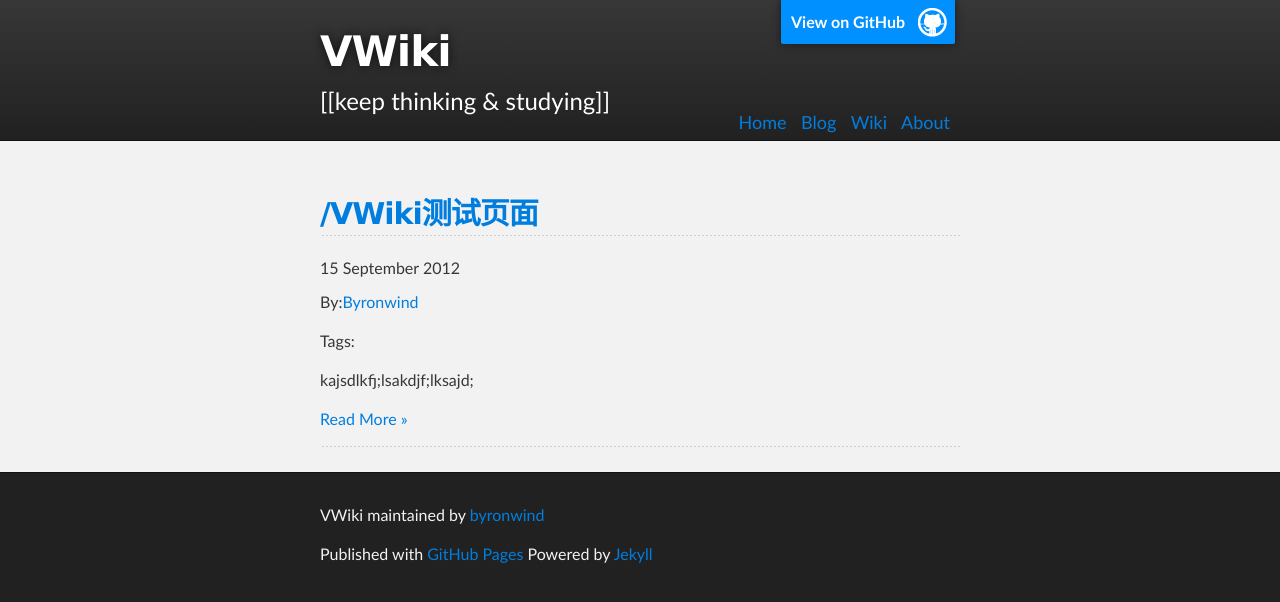
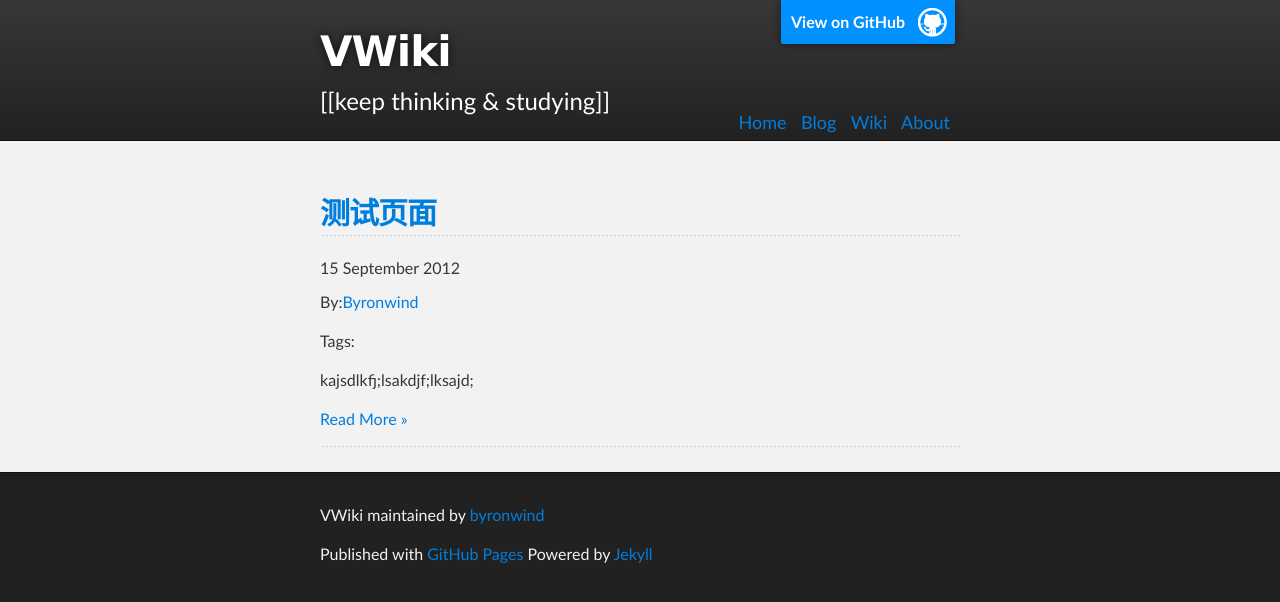
Before and after one commit to byronwind/VWiki, a Jekyll site: the page built from index.md, in a window 1280 px wide. Shown: the top 602 px of the page. Built offline with Jekyll 4.4.1, drawn with Linux system fonts in a browser that asks for light colours; Markdown is read by kramdown in place of the engine named in the settings.

Commit message:
update index

```diff
--- a/index.md
+++ b/index.md
@@ -4,7 +4,7 @@
 
 {% for post in site.posts %}
 
-## [{{site.base_url}}{{ post.title }}]({{ post.url }})
+## [{{ post.title }}]({{site.base_url}}{{ post.url }})
 <time>{{ post.date | date_to_long_string }}</time> By:{{ site.author_info }}
 
 Tags: {{ post.tags | join: ', ' }}
```
